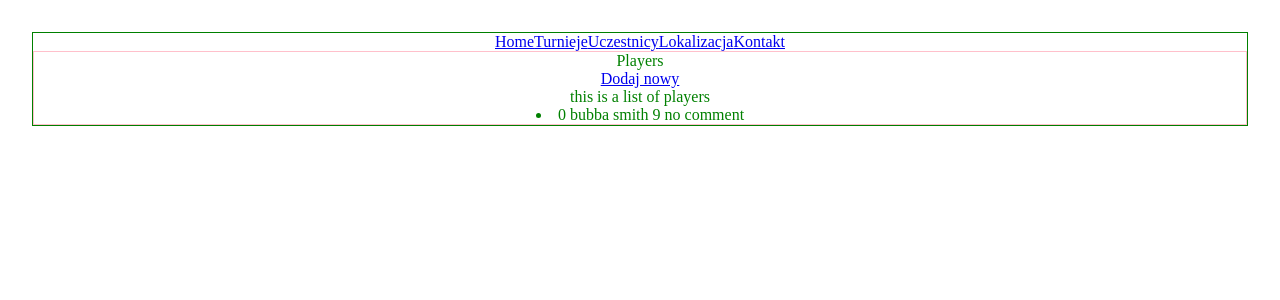
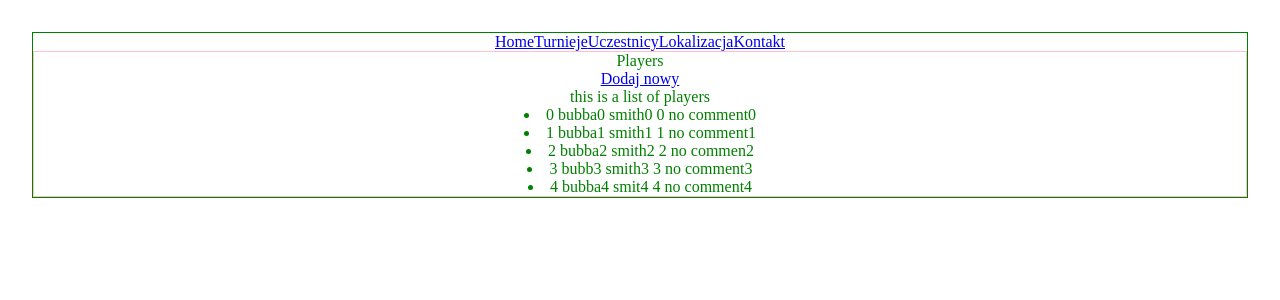
Before and after one commit to BartekNowicki/tournament-manager-fe, a React (Vite) app: page /players in a window 1280 px wide. Shown: the top 300 px of the page. Built offline with nearby package versions, Linux system fonts and the light colour scheme.

Commit message:
Add tailwind, improve enums

```diff
--- a/package.json
+++ b/package.json
@@ -39,6 +39,7 @@
     "eslint-plugin-react-hooks": "^4.3.0",
     "jsdom": "^21.1.1",
     "prettier": "^2.8.4",
+    "tailwindcss": "^3.2.7",
     "typescript": "^4.9.3",
     "vite": "^4.1.0",
     "vitest": "^0.29.2"
--- a/src/components/AddTournament.tsx
+++ b/src/components/AddTournament.tsx
@@ -17,7 +17,7 @@ setDefaultLocale("pl");
 function AddTournament() {
   const [startDate, setStartDate] = useState(new Date("2023-01-01"));
   const [endDate, setEndDate] = useState(new Date("2023-01-02"));
-  const type = useRef<string>(TournamentType[1]);
+  const type = useRef<string>(TournamentType.DOUBLES);
   const groupSize = useRef<number>(0);
   const comment = useRef<string>("");
   const dispatch = useAppDispatch();
@@ -29,8 +29,8 @@ function AddTournament() {
     <form>
       <label htmlFor="">Typ:</label>
       <select onChange={(e) => (type.current = e.target.value)}>
-        <option value="doubles">{TournamentType[1]}</option>
-        <option value="singles">{TournamentType[0]}</option>
+        <option value="doubles">{TournamentType.DOUBLES}</option>
+        <option value="singles">{TournamentType.SINGLES}</option>
       </select>
       <label htmlFor="">Data rozpoczęcia:</label>
       <DatePicker
--- a/src/components/Tournament.tsx
+++ b/src/components/Tournament.tsx
@@ -3,8 +3,8 @@
 import * as React from "react";
 
 export enum TournamentType {
-  singles,
-  doubles,
+  SINGLES = "singles",
+  DOUBLES = "doubles",
 }
 
 interface ITournamentProps {
--- a/src/storeContent/storeSlices/playerSlice.ts
+++ b/src/storeContent/storeSlices/playerSlice.ts
@@ -17,10 +17,38 @@ const initialState: PlayerSliceState = {
   players: [
     {
       id: 0,
-      firstName: "bubba",
-      lastName: "smith",
-      strength: 9,
-      comment: "no comment",
+      firstName: "bubba0",
+      lastName: "smith0",
+      strength: 0,
+      comment: "no comment0",
+    },
+    {
+      id: 1,
+      firstName: "bubba1",
+      lastName: "smith1",
+      strength: 1,
+      comment: "no comment1",
+    },
+    {
+      id: 2,
+      firstName: "bubba2",
+      lastName: "smith2",
+      strength: 2,
+      comment: "no commen2",
+    },
+    {
+      id: 3,
+      firstName: "bubb3",
+      lastName: "smith3",
+      strength: 3,
+      comment: "no comment3",
+    },
+    {
+      id: 4,
+      firstName: "bubba4",
+      lastName: "smit4",
+      strength: 4,
+      comment: "no comment4",
     },
   ],
 };
--- a/src/storeContent/storeSlices/tournamentSlice.ts
+++ b/src/storeContent/storeSlices/tournamentSlice.ts
@@ -1,5 +1,6 @@
 /* eslint-disable no-param-reassign */
 import { createSlice, PayloadAction } from "@reduxjs/toolkit";
+import { TournamentType } from "../../components/Tournament";
 
 export interface Tournament {
   id: number;
@@ -18,11 +19,43 @@ const initialState: TournamentSliceState = {
   tournaments: [
     {
       id: 0,
-      type: "singles",
-      startDate: new Date("January 1, 2023").toLocaleDateString(),
-      endDate: new Date("January 2, 2023").toLocaleDateString(),
-      groupSize: 8,
-      comment: "no comment",
+      type: TournamentType.SINGLES,
+      startDate: new Date("January 10, 2023").toLocaleDateString(),
+      endDate: new Date("January 20, 2023").toLocaleDateString(),
+      groupSize: 0,
+      comment: "no comment0",
+    },
+    {
+      id: 1,
+      type: TournamentType.DOUBLES,
+      startDate: new Date("January 11, 2023").toLocaleDateString(),
+      endDate: new Date("January 21, 2023").toLocaleDateString(),
+      groupSize: 1,
+      comment: "no comment1",
+    },
+    {
+      id: 2,
+      type: TournamentType.SINGLES,
+      startDate: new Date("January 12, 2023").toLocaleDateString(),
+      endDate: new Date("January 22, 2023").toLocaleDateString(),
+      groupSize: 2,
+      comment: "no comment2",
+    },
+    {
+      id: 3,
+      type: TournamentType.DOUBLES,
+      startDate: new Date("January 13, 2023").toLocaleDateString(),
+      endDate: new Date("January 23, 2023").toLocaleDateString(),
+      groupSize: 3,
+      comment: "no comment3",
+    },
+    {
+      id: 4,
+      type: TournamentType[0],
+      startDate: new Date("January 14, 2023").toLocaleDateString(),
+      endDate: new Date("January 24, 2023").toLocaleDateString(),
+      groupSize: 4,
+      comment: "no comment4",
     },
   ],
 };
@@ -34,7 +67,7 @@ export const TournamentSlice = createSlice({
     addTournament: (
       state,
       action: PayloadAction<{
-        type: string;
+        type: TournamentType;
         startDate: string;
         endDate: string;
         groupSize: number;
```
Also changed, not shown: 1 other file (tests, documents, lock files or other folders).
